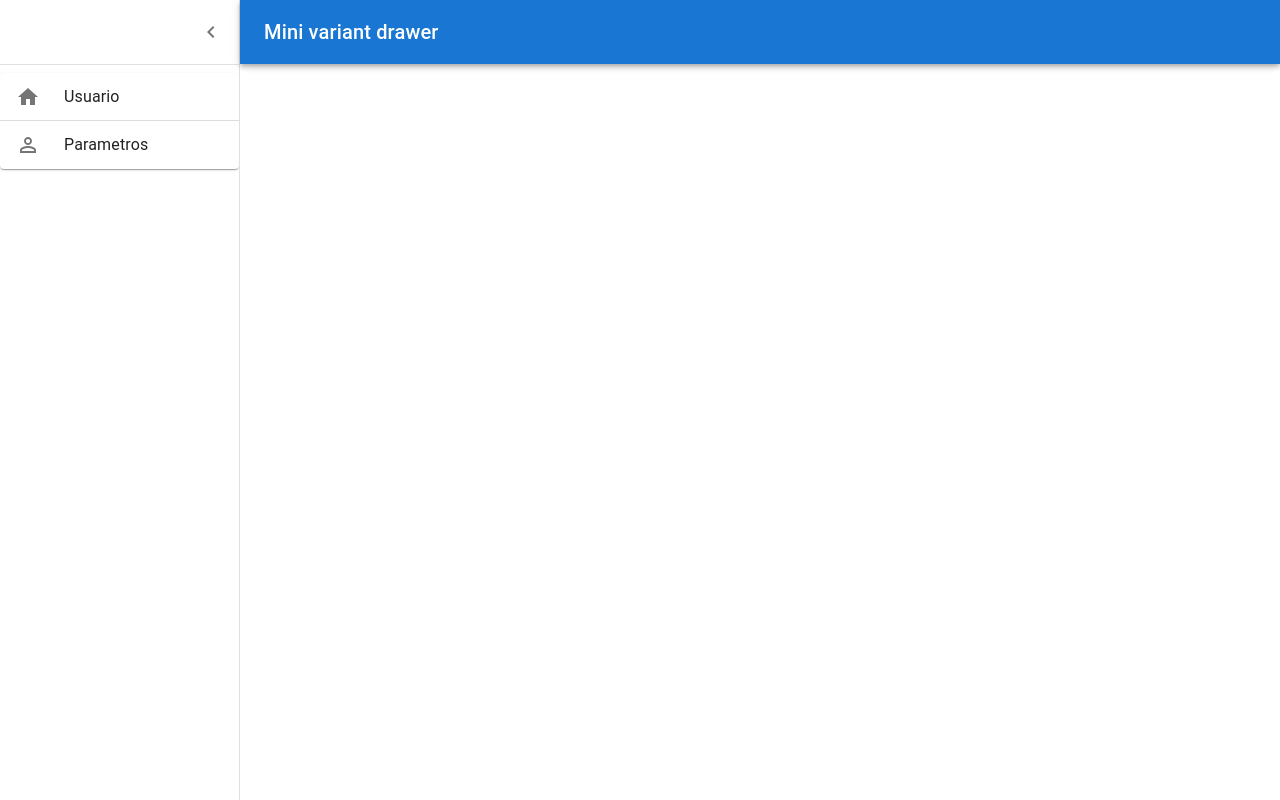
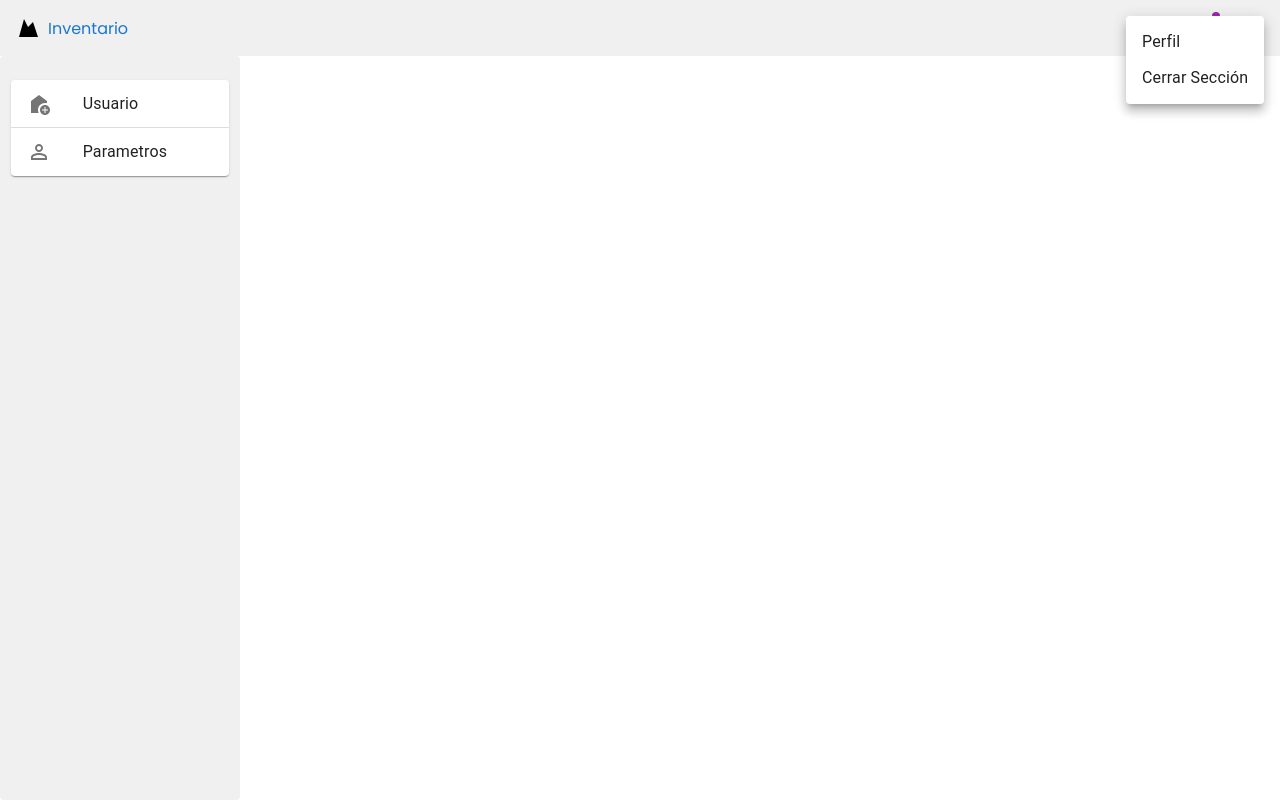
Before and after one commit to LisethMoreno1/-InventarioReactFront, a React (Create React App) app: page / in a window 1280 px wide. Both pictures are taken after a click on the button "account of current user". Built offline with nearby package versions, Linux system fonts and the light colour scheme; the HTML template or start-up script is replaced by a standard one.

Commit message:
Nuevo sidebar

```diff
--- a/package.json
+++ b/package.json
@@ -5,8 +5,9 @@
   "dependencies": {
     "@emotion/react": "^11.11.4",
     "@emotion/styled": "^11.11.5",
+    "@material-ui/core": "^4.12.4",
     "@mui/icons-material": "^5.15.20",
-    "@mui/material": "^5.15.20",
+    "@mui/material": "^5.16.0",
     "@mui/styled-engine-sc": "^6.0.0-alpha.18",
     "@mui/styles": "^5.15.20",
     "@mui/system": "^5.15.20",
--- a/src/App.tsx
+++ b/src/App.tsx
@@ -2,12 +2,12 @@ import React from "react";
 import { Route, BrowserRouter as Router, Routes } from "react-router-dom";
 import SideBar from "./pages/SideBar";
 import AppRouter from "./routes/AppRouter";
-
+import { AuthProvider } from "./Auth/(Auth)/AuthContext/AuthContext";
 
 const App: React.FC = () => {
   return (
+    <AuthProvider>
     <Router>
-
       <SideBar />
       <Routes>
         {AppRouter.map((route, index) => (
@@ -22,8 +22,8 @@ const App: React.FC = () => {
           </Route>
         ))}
       </Routes>
-    z
     </Router>
+    </AuthProvider>
   );
 };
 
--- /dev/null
+++ b/src/Auth/(Auth)/AuthContext/AuthContext.tsx
@@ -0,0 +1,26 @@
+import React, { createContext, useContext, useState, ReactNode } from 'react';
+import { AuthContextType } from '../AuthContextType';
+
+
+const AuthContext = createContext<AuthContextType | undefined>(undefined);
+
+export const AuthProvider = ({ children }: { children: ReactNode }) => {
+  const [isAuthenticated, setIsAuthenticated] = useState(false);
+
+  const login = () => setIsAuthenticated(true);
+  const logout = () => setIsAuthenticated(false);
+
+  return (
+    <AuthContext.Provider value={{ isAuthenticated, login, logout }}>
+      {children}
+    </AuthContext.Provider>
+  );
+};
+
+export const useAuth = () => {
+  const context = useContext(AuthContext);
+  if (context === undefined) {
+    throw new Error('useAuth debe utilizarse dentro de un AuthProvider');
+  }
+  return context;
+};
--- /dev/null
+++ b/src/Auth/(Auth)/AuthContextType.ts
@@ -0,0 +1,5 @@
+export interface AuthContextType {
+    isAuthenticated: boolean;
+    login: () => void;
+    logout: () => void;
+  }
--- a/src/components/Layout/Sidebar.tsx
+++ b/src/components/Layout/Sidebar.tsx
@@ -1,175 +1,197 @@
-import ChevronLeftIcon from '@mui/icons-material/ChevronLeft';
-import ChevronRightIcon from '@mui/icons-material/ChevronRight';
-import HomeIcon from '@mui/icons-material/Home';
-import MenuIcon from '@mui/icons-material/Menu';
-import { Accordion, AccordionDetails, AccordionSummary } from '@mui/material';
-import MuiAppBar, { AppBarProps as MuiAppBarProps } from '@mui/material/AppBar';
-import Box from '@mui/material/Box';
-import CssBaseline from '@mui/material/CssBaseline';
-import Divider from '@mui/material/Divider';
-import MuiDrawer from '@mui/material/Drawer';
-import IconButton from '@mui/material/IconButton';
-import List from '@mui/material/List';
-import ListItem from '@mui/material/ListItem';
-import ListItemButton from '@mui/material/ListItemButton';
-import ListItemIcon from '@mui/material/ListItemIcon';
-import ListItemText from '@mui/material/ListItemText';
-import { CSSObject, styled, Theme, useTheme } from '@mui/material/styles';
-import Toolbar from '@mui/material/Toolbar';
-import Typography from '@mui/material/Typography';
-import * as React from 'react';
-import { Link } from 'react-router-dom';
-import AppRouter from '../../routes/AppRouter';
-import { RouteType } from '../../routes/route';
+import {
+  Accordion,
+  AccordionDetails,
+  AccordionSummary,
+  Avatar,
+  Badge,
+  Box,
+  IconButton,
+  List,
+  ListItem,
+  ListItemButton,
+  ListItemIcon,
+  ListItemText,
+  Menu,
+  MenuItem,
+  Link as MuiLink,
+  Paper,
+  Toolbar,
+  Typography,
+} from "@mui/material";
+import { styled } from "@mui/system";
+import React, { FunctionComponent, useState } from "react";
 
-const drawerWidth = 240;
+import { AccountCircle } from "@mui/icons-material";
+import AddHomeIcon from "@mui/icons-material/AddHome";
+import MailIcon from "@mui/icons-material/Mail";
+import { Link, Link as RouterLink } from "react-router-dom";
+import AppRouter from "../../routes/AppRouter";
+import { RouteType } from "../../routes/route";
 
-const openedMixin = (theme: Theme): CSSObject => ({
-    width: drawerWidth,
-    transition: theme.transitions.create('width', {
-        easing: theme.transitions.easing.sharp,
-        duration: theme.transitions.duration.enteringScreen,
-    }),
-    overflowX: 'hidden',
+const StyledContainer = styled("div")({
+  display: "flex",
+  flexDirection: "column",
+  minHeight: "100vh",
 });
 
-const closedMixin = (theme: Theme): CSSObject => ({
-    transition: theme.transitions.create('width', {
-        easing: theme.transitions.easing.sharp,
-        duration: theme.transitions.duration.leavingScreen,
-    }),
-    overflowX: 'hidden',
-    width: `calc(${theme.spacing(7)} + 1px)`,
-    [theme.breakpoints.up('sm')]: {
-        width: `calc(${theme.spacing(8)} + 1px)`,
-    },
+const StyledHeader = styled("header")({
+  backgroundColor: "#f0f0f0",
+  padding: "8px 16px",
+  height: 56,
+  display: "flex",
+  alignItems: "center",
 });
 
-const DrawerHeader = styled('div')(({ theme }) => ({
-    display: 'flex',
-    alignItems: 'center',
-    justifyContent: 'flex-end',
-    padding: theme.spacing(0, 1),
-    ...theme.mixins.toolbar,
+const StyledAvatar = styled(Avatar)({
+  width: 32,
+  height: 32,
+  border: "1px solid #ccc",
+});
+
+const StyledSidebar = styled(Paper)(({ theme }) => ({
+  backgroundColor: "#f0f0f0",
+  padding: theme.spacing(2),
+  width: 240,
+  flexShrink: 0,
 }));
 
-interface AppBarProps extends MuiAppBarProps {
-    open?: boolean;
-}
-
-const AppBar = styled(MuiAppBar, {
-    shouldForwardProp: (prop) => prop !== 'open',
-})<AppBarProps>(({ theme, open }) => ({
-    zIndex: theme.zIndex.drawer + 1,
-    transition: theme.transitions.create(['width', 'margin'], {
-        easing: theme.transitions.easing.sharp,
-        duration: theme.transitions.duration.leavingScreen,
-    }),
-    ...(open && {
-        marginLeft: drawerWidth,
-        width: `calc(100% - ${drawerWidth}px)`,
-        transition: theme.transitions.create(['width', 'margin'], {
-            easing: theme.transitions.easing.sharp,
-            duration: theme.transitions.duration.enteringScreen,
-        }),
-    }),
+const StyledMain = styled("main")(({ theme }) => ({
+  flex: 1,
+  padding: theme.spacing(2),
 }));
 
-const Drawer = styled(MuiDrawer, { shouldForwardProp: (prop) => prop !== 'open' })(
-    ({ theme, open }) => ({
-        width: drawerWidth,
-        flexShrink: 0,
-        whiteSpace: 'nowrap',
-        boxSizing: 'border-box',
-        ...(open && {
-            ...openedMixin(theme),
-            '& .MuiDrawer-paper': openedMixin(theme),
-        }),
-        ...(!open && {
-            ...closedMixin(theme),
-            '& .MuiDrawer-paper': closedMixin(theme),
-        }),
-    }),
+const StyledCard = styled(Paper)(({ theme }) => ({
+  overflow: "hidden",
+  position: "relative",
+  borderRadius: theme.shape.borderRadius,
+  "&:hover": {
+    cursor: "pointer",
+  },
+}));
+
+const MountainIcon: FunctionComponent<React.SVGProps<SVGSVGElement>> = (
+  props
+) => {
+  return (
+    <svg
+      {...props}
+      xmlns="http://www.w3.org/2000/svg"
+      viewBox="0 0 24 24"
+      strokeWidth="2"
+      strokeLinecap="round"
+      strokeLinejoin="round"
+    >
+      <path d="M8 3l4 8 5-5 5 15H3L8 3z" />
+    </svg>
   );
-
-export default function MiniDrawer() {
-    const theme = useTheme();
-    const [open, setOpen] = React.useState(false);
-
-    const handleDrawerOpen = () => {
-        setOpen(true);
 };
 
-    const handleDrawerClose = () => {
-        setOpen(false);
+const Component: FunctionComponent = () => {
+  const [anchorEl, setAnchorEl] = useState<null | HTMLElement>(null);
+
+  const handleClick = (event: React.MouseEvent<HTMLElement>) => {
+    setAnchorEl(event.currentTarget);
   };
 
-    const filteredRoutes = AppRouter.filter(route => route.sidebarProps);
+  const handleMenu = (event: React.MouseEvent<HTMLElement>) => {
+    setAnchorEl(event.currentTarget);
+  };
+
+  const handleClose = () => {
+    setAnchorEl(null);
+  };
+
+  const filteredRoutes = AppRouter.filter((route) => route.sidebarProps);
 
   return (
-        <Box sx={{ display: 'flex' }}>
-            <CssBaseline />
-            <AppBar position="fixed" open={open}>
-                <Toolbar>
+    <StyledContainer>
+      <StyledHeader>
+        <MuiLink
+          component={RouterLink}
+          to="#"
+          color="primary"
+          underline="hover"
+        >
+          <Box sx={{ display: "flex", alignItems: "center" }}>
+            <MountainIcon style={{ width: 24, height: 24 }} />
+            <span style={{ marginLeft: 8 }}>Inventario</span>
+          </Box>
+        </MuiLink>
+
+        <Box sx={{ marginLeft: "auto", display: "flex", alignItems: "center" }}>
+          <Badge color="secondary" variant="dot">
+            <MailIcon />
+          </Badge>
           <IconButton
+            size="large"
+            aria-label="account of current user"
+            aria-controls="menu-appbar"
+            aria-haspopup="true"
+            onClick={handleMenu}
             color="inherit"
-                        aria-label="open drawer"
-                        onClick={handleDrawerOpen}
-                        edge="start"
-                        sx={{
-                            marginRight: 5,
-                            ...(open && { display: 'none' }),
+          >
+            <AccountCircle />
+          </IconButton>
+          <Menu
+            id="menu-appbar"
+            anchorEl={anchorEl}
+            anchorOrigin={{
+              vertical: "top",
+              horizontal: "right",
             }}
+            keepMounted
+            transformOrigin={{
+              vertical: "top",
+              horizontal: "right",
+            }}
+            open={Boolean(anchorEl)}
+            onClose={handleClose}
           >
-                        <MenuIcon />
-                    </IconButton>
-                    <Typography variant="h6" noWrap component="div">
-                        Mini variant drawer
-                    </Typography>
-                </Toolbar>
-            </AppBar>
-            <Drawer variant="permanent" open={open} sx={{ flexGrow: 1, p: 7 }}>
-                <DrawerHeader>
-                    <IconButton onClick={handleDrawerClose}>
-                        {theme.direction === 'rtl' ? <ChevronRightIcon /> : <ChevronLeftIcon />}
-                    </IconButton>
-                </DrawerHeader>
-                <Divider />
+            <MenuItem onClick={handleClose}>Perfil</MenuItem>
+            <MenuItem onClick={handleClose}>Cerrar Sección</MenuItem>
+          </Menu>
+        </Box>
+      </StyledHeader>
+      <Box sx={{ display: "flex", flex: 1 }}>
+        <StyledSidebar elevation={0}>
+          <Toolbar sx={{ display: "flex", flexDirection: "column", gap: 16 }}>
             <List>
-                    {filteredRoutes.map((route: RouteType, index: number) => (
+              {filteredRoutes.map((route: RouteType, index: number) =>
                 route.children ? (
-                            <Accordion key={index} sx={{ width: '100%' }}>
-                                <AccordionSummary >
-                                    <ListItemIcon sx={{
-                                        minWidth: 0,
-                                        mr: open ? 3 : 'auto',
-                                        justifyContent: 'center',
-                                    }}>
-                                        {index % 2 === 0 ? <HomeIcon /> : route.sidebarProps?.icon}
+                  <Accordion key={index}>
+                    <AccordionSummary>
+                      <ListItemIcon sx={{ width: 20, height: 20 }}>
+                        {index % 2 === 0 ? (
+                          <AddHomeIcon />
+                        ) : (
+                          route.sidebarProps?.icon
+                        )}
                       </ListItemIcon>
-                                    <Typography sx={{ opacity: open ? 1 : 0 }}>{route.sidebarProps?.displayText}</Typography>
+                      <Typography>{route.sidebarProps?.displayText}</Typography>
                     </AccordionSummary>
                     <AccordionDetails>
                       <List component="div" disablePadding>
                         {route.children.map((childRoute, childIndex) => (
-                                            <ListItem key={childIndex} disablePadding sx={{ display: 'block' }}>
+                          <ListItem
+                            key={childIndex}
+                            disablePadding
+                            sx={{ display: "block" }}
+                          >
                             <ListItemButton
-                                                    component={Link as React.ElementType}
+                              component={RouterLink}
                               to={`${route.path}/${childRoute.path}`}
-                                                    sx={{
-                                                        minHeight: 48,
-                                                        justifyContent: open ? 'initial' : 'center',
-                                                        px: 2.5,
-                                                    }}
                             >
-                                                    <ListItemIcon sx={{
-                                                        minWidth: 0,
-                                                        mr: open ? 3 : 'auto',
-                                                        justifyContent: 'center',
-                                                    }}                                                                                                                                      >
-                                                        {index % 2 === 0 ? <HomeIcon /> : childRoute.sidebarProps?.icon}
+                              <ListItemIcon sx={{ width: 20, height: 20 }}>
+                                {index % 2 === 0 ? (
+                                  <AddHomeIcon />
+                                ) : (
+                                  childRoute.sidebarProps?.icon
+                                )}
                               </ListItemIcon>
-                                                    <ListItemText primary={childRoute.sidebarProps?.displayText} sx={{ opacity: open ? 1 : 0 }} />
+                              <ListItemText
+                                primary={childRoute.sidebarProps?.displayText}
+                                sx={{ opacity: 5 }}
+                              />
                             </ListItemButton>
                           </ListItem>
                         ))}
@@ -177,60 +199,64 @@ export default function MiniDrawer() {
                     </AccordionDetails>
                   </Accordion>
                 ) : (
-                            <ListItem key={index} disablePadding sx={{ display: 'block', }}>
+                  <ListItem
+                    key={index}
+                    disablePadding
+                    sx={{ display: "block" }}
+                  >
                     <ListItemButton
                       component={Link as React.ElementType}
                       to={route.path}
-                                    sx={{
-                                        minHeight: 48,
-                                        justifyContent: open ? 'initial' : 'center',
-                                        px: 2.5,
-                                    }}
                     >
-                                    <ListItemIcon sx={{
-                                        minWidth: 0,
-                                        mr: open ? 3 : 'auto',
-                                        justifyContent: 'center',
-                                    }}>
-                                        {index % 2 === 0 ? <HomeIcon /> : route.sidebarProps?.icon}
+                      <ListItemIcon sx={{ width: 20, height: 20 }}>
+                        {index % 2 === 0 ? (
+                          <AddHomeIcon />
+                        ) : (
+                          route.sidebarProps?.icon
+                        )}
                       </ListItemIcon>
-                                    <ListItemText primary={route.sidebarProps?.displayText} sx={{ opacity: open ? 1 : 0 }} />
+                      <ListItemText
+                        primary={route.sidebarProps?.displayText}
+                        sx={{ opacity: 5 }}
+                      />
                     </ListItemButton>
                   </ListItem>
                 )
+              )}
+            </List>
+          </Toolbar>
+        </StyledSidebar>
+        {/*   <StyledMain>
+          <Grid container spacing={4}>
+            {[...Array(4)].map((_, index) => (
+              <Grid item key={index} xs={12} sm={6} md={4} lg={3}>
+                <StyledCard elevation={3}>
+                  <MuiLink href="#">
+                    <Typography component="span" className="sr-only">
+                      View
+                    </Typography>
+                  </MuiLink>
+                  <img
+                    src="/placeholder.svg"
+                    alt={`Content ${index + 1}`}
+                    width={400}
+                    height={300}
+                    style={{ objectFit: "cover", width: "100%", height: 200 }}
+                  />
+                  <Box sx={{ padding: 16 }}>
+                    <Typography variant="h6">Content {index + 1}</Typography>
+                    <Typography variant="body2" color="textSecondary">
+                      Description of content {index + 1}.
+                    </Typography>
+                  </Box>
+                </StyledCard>
+              </Grid>
             ))}
-                </List>
-            </Drawer>
-            {/*   <Box component="main" sx={{ flexGrow: 1, p: 3 }}>
-                <DrawerHeader />
-                <Typography paragraph>
-                    Lorem ipsum dolor sit amet, consectetur adipiscing elit, sed do eiusmod
-                    tempor incididunt ut labore et dolore magna aliqua. Rhoncus dolor purus non
-                    enim praesent elementum facilisis leo vel. Risus at ultrices mi tempus
-                    imperdiet. Semper risus in hendrerit gravida rutrum quisque non tellus.
-                    Convallis convallis tellus id interdum velit laoreet id donec ultrices.
-                    Odio morbi quis commodo odio aenean sed adipiscing. Amet nisl suscipit
-                    adipiscing bibendum est ultricies integer quis. Cursus euismod quis viverra
-                    nibh cras. Metus vulputate eu scelerisque felis imperdiet proin fermentum
-                    leo. Mauris commodo quis imperdiet massa tincidunt. Cras tincidunt lobortis
-                    feugiat vivamus at augue. At augue eget arcu dictum varius duis at
-                    consectetur lorem. Velit sed ullamcorper morbi tincidunt. Lorem donec massa
-                    sapien faucibus et molestie ac.
-                </Typography>
-                <Typography paragraph>
-                    Consequat mauris nunc congue nisi vitae suscipit. Fringilla est ullamcorper
-                    eget nulla facilisi etiam dignissim diam. Pulvinar elementum integer enim
-                    neque volutpat ac tincidunt. Ornare suspendisse sed nisi lacus sed viverra
-                    tellus. Purus sit amet volutpat consequat mauris. Elementum eu facilisis
-                    sed odio morbi. Euismod lacinia at quis risus sed vulputate odio. Morbi
-                    tincidunt ornare massa eget egestas purus viverra accumsan in. In hendrerit
-                    gravida rutrum quisque non tellus orci ac. Pellentesque nec nam aliquam sem
-                    et tortor. Habitant morbi tristique senectus et. Adipiscing elit duis
-                    tristique sollicitudin nibh sit. Ornare aenean euismod elementum nisi quis
-                    eleifend. Commodo viverra maecenas accumsan lacus vel facilisis. Nulla
-                    posuere sollicitudin aliquam ultrices sagittis orci a.
-                </Typography>
-            </Box> */}
+          </Grid>
+        </StyledMain> */}
       </Box>
+    </StyledContainer>
   );
-}
+};
+
+export default Component;
--- a/src/pages/SideBar.tsx
+++ b/src/pages/SideBar.tsx
@@ -1,13 +1,11 @@
-import { Container } from '@mui/material';
-import React from 'react';
-import MiniDrawer from '../components/Layout/Sidebar';
+import React from "react";
+import Component from "../components/Layout/Sidebar";
 
 const SideBar: React.FC = () => {
-
   return (
-    <Container>
-      <MiniDrawer/>
-    </Container>
+    <>
+     <Component/>
+    </>
   );
 };
 
--- /dev/null
+++ b/src/themes/theme.ts
@@ -0,0 +1,88 @@
+// themes/theme.ts
+
+import { createTheme } from "@material-ui/core/styles";
+
+// Define your custom Tailwind CSS variables as constants
+const colors = {
+  background: "hsl(0, 0%, 100%)",
+  foreground: "hsl(222.2, 84%, 4.9%)",
+  primary: "hsl(221.2, 83.2%, 53.3%)",
+  primaryForeground: "hsl(210, 40%, 98%)",
+  secondary: "hsl(210, 40%, 96.1%)",
+  secondaryForeground: "hsl(222.2, 47.4%, 11.2%)",
+  muted: "hsl(210, 40%, 96.1%)",
+  mutedForeground: "hsl(215.4, 16.3%, 44%)",
+  accent: "hsl(210, 40%, 96.1%)",
+  accentForeground: "hsl(222.2, 47.4%, 11.2%)",
+  destructive: "hsl(0, 72%, 51%)",
+  destructiveForeground: "hsl(210, 40%, 98%)",
+  border: "hsl(214.3, 31.8%, 91.4%)",
+};
+
+const fonts = {
+  body: "YourBodyFont", // Replace with your body font
+  heading: "YourHeadingFont", // Replace with your heading font
+};
+
+// Create and export your Material UI theme
+export const theme = createTheme({
+  palette: {
+    primary: {
+      main: colors.primary,
+      contrastText: colors.primaryForeground,
+    },
+    secondary: {
+      main: colors.secondary,
+      contrastText: colors.secondaryForeground,
+    },
+    background: {
+      default: colors.background,
+      paper: colors.background, // Assuming 'card' maps to 'paper'
+    },
+    text: {
+      primary: colors.foreground,
+      secondary: colors.mutedForeground,
+    },
+    error: {
+      main: colors.destructive,
+      contrastText: colors.destructiveForeground,
+    },
+  },
+  typography: {
+    fontFamily: fonts.body,
+    h1: {
+      fontFamily: fonts.heading,
+    },
+    h2: {
+      fontFamily: fonts.heading,
+    },
+    h3: {
+      fontFamily: fonts.heading,
+    },
+    h4: {
+      fontFamily: fonts.heading,
+    },
+    h5: {
+      fontFamily: fonts.heading,
+    },
+    h6: {
+      fontFamily: fonts.heading,
+    },
+  },
+  /* shape: {
+    borderRadius: "0.5rem",
+  }, */
+  overrides: {
+    MuiCssBaseline: {
+      "@global": {
+        "*": {
+          border: `1px solid ${colors.border}`,
+        },
+        body: {
+          backgroundColor: colors.background,
+          color: colors.foreground,
+        },
+      },
+    },
+  },
+});
```
Also changed, not shown: src/Auth/(Auth)/AuthContext/ProtectedRoute.tsx (added, +19 -0 lines), src/components/Login/login.styles.tsx (added, +53 -0 lines), src/components/Login/login.tsx (+86 -29 lines), 1 other file (tests, documents, lock files or other folders). Lines whose indentation alone changed are shown as unchanged.
